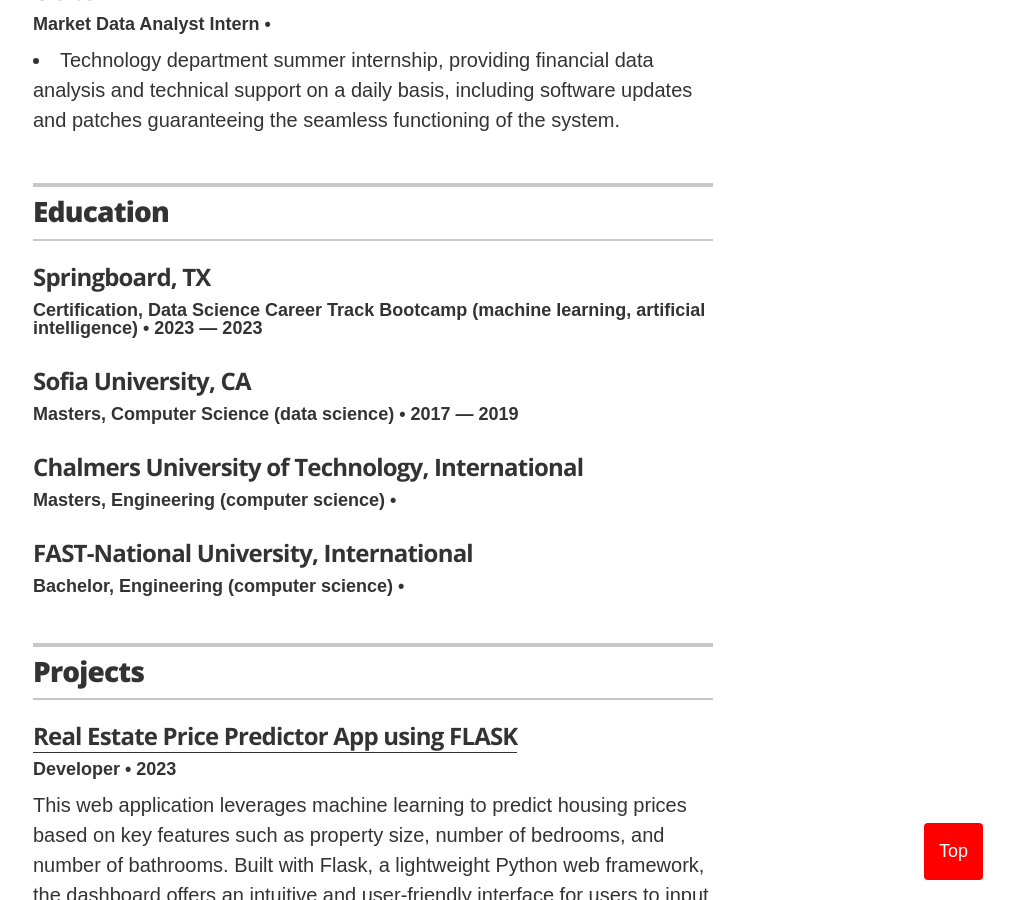
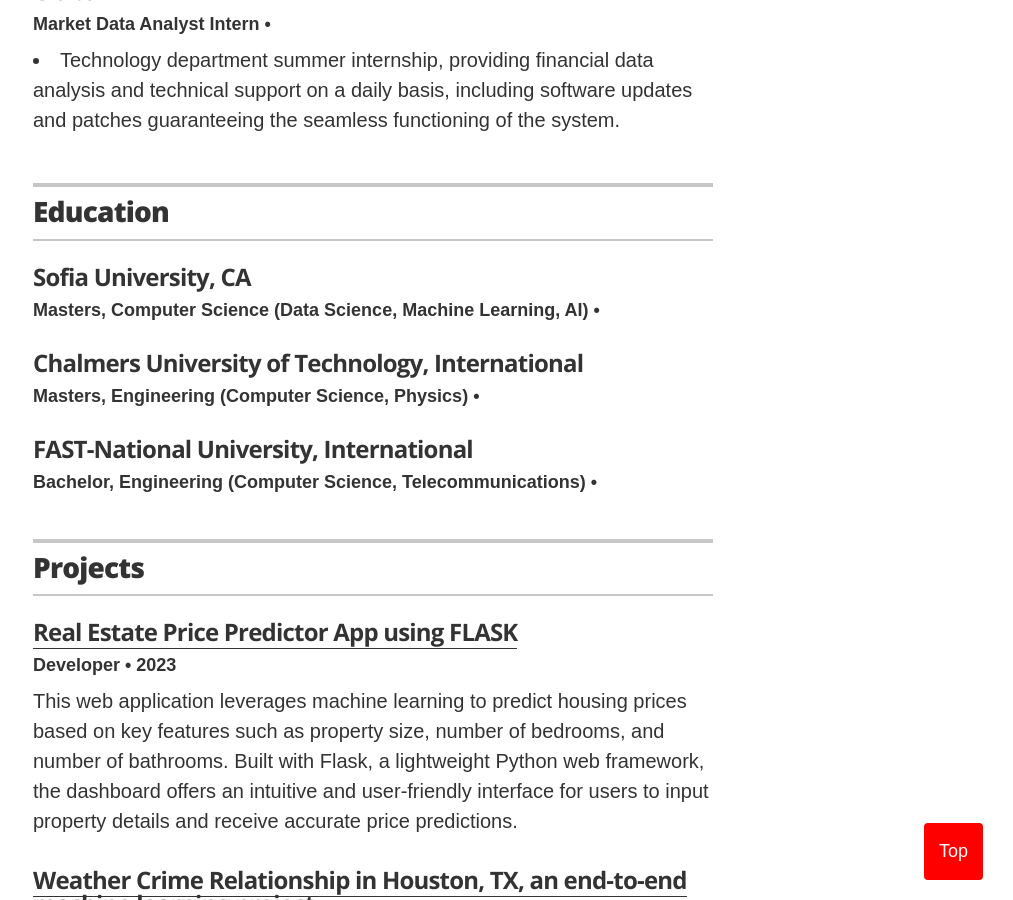
Before and after one commit to ttariqaziz/ttariqaziz.github.io, a Jekyll site: the page built from index.html, in a window 1280 px wide and 900 px high, scrolled down 2723 px. Shown: the whole window, without its empty margins (267-1280 px from the left). Built offline with Jekyll 4.4.1, drawn with Linux system fonts in a browser that asks for light colours.

Commit message:
Update education.yml

```diff
--- a/_data/education.yml
+++ b/_data/education.yml
@@ -8,23 +8,23 @@
 
 # - degree: Master of Science, Engineering Physics
 #  uni: Chalmers University of Technology
-- degree: Certification, Data Science Career Track Bootcamp (machine learning, artificial intelligence)
-  uni: Springboard, TX
-  year: 2023 &mdash; 2023
+# - degree: Certification, Data Science Career Track Bootcamp (machine learning, artificial intelligence)
+ # uni: Springboard, TX
+ # year: 2023 &mdash; 2023
 
-- degree: Masters, Computer Science (data science)
+- degree: Masters, Computer Science (Data Science, Machine Learning, AI)
   uni: Sofia University, CA
-  year: 2017 &mdash; 2019
+ # year: 2017 &mdash; 2019
  # awards:
  #   - award: Summa Cumme Laude graduate
  # summary: If you had any meaningful roles at college, feel free to write about them here
 
 
-- degree: Masters, Engineering (computer science)
+- degree: Masters, Engineering (Computer Science, Physics)
   uni: Chalmers University of Technology, International
 
 
-- degree: Bachelor, Engineering (computer science)
+- degree: Bachelor, Engineering (Computer Science, Telecommunications)
   uni: FAST-National University, International
  # year: 2017 &mdash; 2019
  # awards:
```
